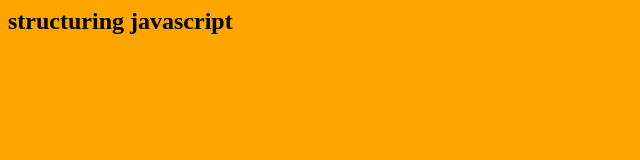
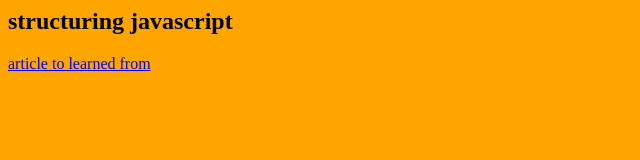
Before and after one commit to snabinstha/ajax-best-coding-structure, a plain HTML site: page index.html in a window 1280 px wide. Shown: the whole page, without its empty margins (0-640 px from the left). Drawn offline with nearby package versions, Linux system fonts and the light colour scheme.

Commit message:
1 file modified

```diff
--- a/index.html
+++ b/index.html
@@ -7,6 +7,8 @@
   </head>
   <body>
     <h2>structuring javascript</h2>
+
+    <a href="https://dzone.com/articles/structure-javascript-code">article to learned from</a>
     <script
       src="https://code.jquery.com/jquery-3.6.0.min.js"
       integrity="sha256-/xUj+3OJU5yExlq6GSYGSHk7tPXikynS7ogEvDej/m4="
```
